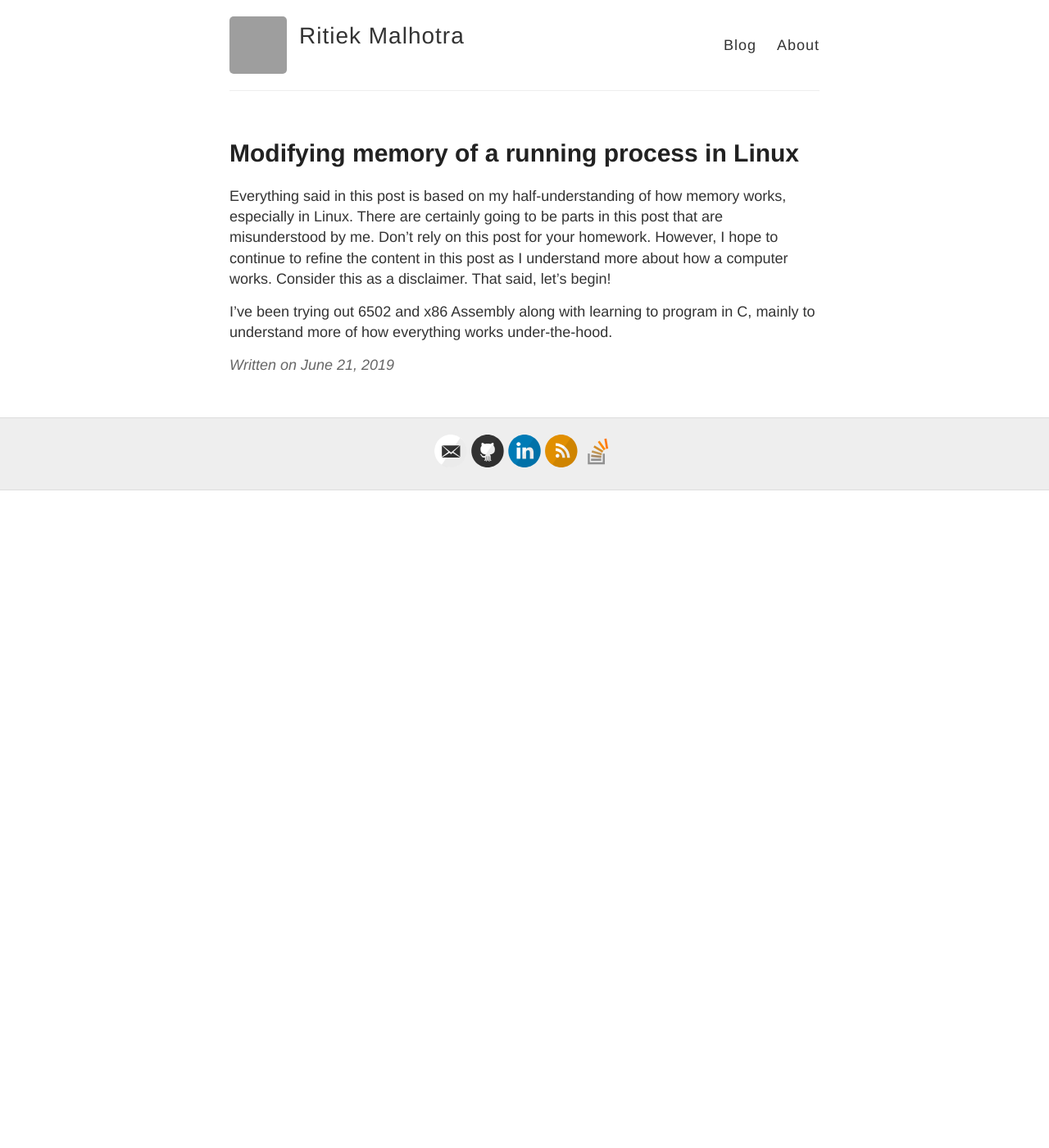
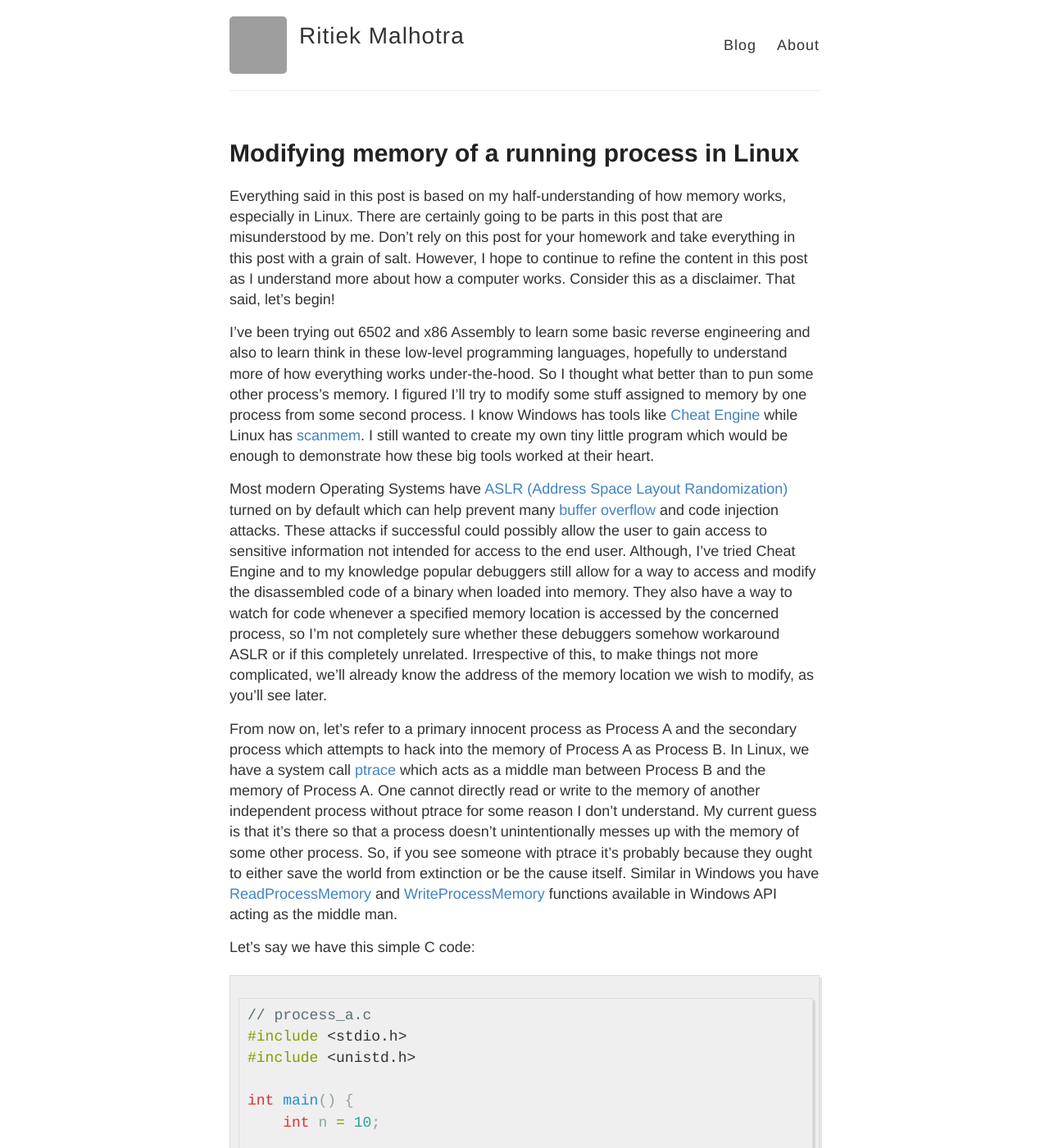
Before and after one commit to ritiek/ritiek.github.io, a Jekyll site: the page built from _posts/2019-06-21-blog-post-14.md, in a window 1280 px wide and 1400 px high. Shown: the whole window at 82% size. Built offline with Jekyll 4.4.1, drawn with Linux system fonts in a browser that asks for light colours; our own code applies the rules of GitHub Pages for plain Markdown files; some of the changed text lies outside the part shown; grey boxes are pictures that could not be loaded.

Commit message:
Still incomplete

````diff
--- a/_posts/2019-06-21-blog-post-14.md
+++ b/_posts/2019-06-21-blog-post-14.md
@@ -10,10 +10,113 @@
   - process
 ---
 
-Everything said in this post is based on my half-understanding of how memory works, especially in
-Linux. There are certainly going to be parts in this post that are misunderstood by me. Don't rely on
-this post for your homework. However, I hope to continue to refine the content in this post as I
-understand more about how a computer works. Consider this as a disclaimer. That said, let's begin!
+Everything said in this post is based on my half-understanding of how memory works,
+especially in Linux. There are certainly going to be parts in this post that are misunderstood
+by me. Don't rely on this post for your homework and take everything in this post with a
+grain of salt. However, I hope to continue to refine the content in this post as I understand
+more about how a computer works. Consider this as a disclaimer. That said, let's begin!
 
-I've been trying out 6502 and x86 Assembly along with learning to program in C, mainly to
-understand more of how everything works under-the-hood.
+I've been trying out 6502 and x86 Assembly to learn some basic reverse engineering and also
+to learn think in these low-level programming languages, hopefully to understand more of how
+everything works under-the-hood. So I thought what better than to pun some other process's
+memory. I figured I'll try to modify some stuff assigned to memory by one process from some second
+process. I know Windows has tools like [Cheat Engine]() while Linux has [scanmem]().
+I still wanted to create my own tiny little program which would be enough to demonstrate how
+these big tools worked at their heart.
+
+Most modern Operating Systems have [ASLR (Address Space Layout Randomization)]() turned on
+by default which can help prevent many [buffer overflow]() and code injection attacks. These
+attacks if successful could possibly allow the user to gain access to sensitive information
+not intended for access to the end user. Although, I've tried Cheat Engine and to my knowledge
+popular debuggers still allow for a way to access and modify the disassembled code of a binary
+when loaded into memory. They also have a way to watch for code whenever a specified memory
+location is accessed by the concerned process, so I'm not completely sure whether these
+debuggers somehow workaround ASLR or if this completely unrelated. Irrespective of this, to
+make things not more complicated, we'll already know the address of the memory location we wish
+to modify, as you'll see later.
+
+From now on, let's refer to a primary innocent process as Process A and the secondary process
+which attempts to hack into the memory of Process A as Process B. In Linux, we have a system call
+[ptrace]() which acts as a middle man between Process B and the memory of Process A. One cannot
+directly read or write to the memory of another independent process without ptrace for some
+reason I don't understand. My current guess is that it's there so that a process doesn't
+unintentionally messes up with the memory of some other process. So, if you see someone with ptrace
+it's probably because they ought to either save the world from extinction or be the cause
+itself. Similar in Windows you have [ReadProcessMemory]() and [WriteProcessMemory]()
+functions available in Windows API acting as the middle man.
+
+Let's say we have this simple C code:
+```c
+// process_a.c
+#include <stdio.h>
+#include <unistd.h>
+
+int main() {
+    int n = 10;
+
+    printf("%d\n", n);
+    printf("%p\n", &n);
+
+    sleep(25);
+    printf("%d\n", n);
+    printf("%p\n", &n);
+    return 0;
+}
+```
+
+All it does is:
+  - assign a variable a value
+  - display the variable's value and its location in memory
+  - sleep the main thread for a while
+  - display the variable's value and its location in memory again
+
+
+Let's run it:
+```console
+$ gcc process_a.c -o process_a && ./process_a
+10
+0x7fffcfd52924
+10
+0x7fffcfd52924
+```
+
+This is our Process A. Our goal is to have a Process B change the value of the assigned variable to
+something like `20` while the main thread is sleeping. If we succeed, it should show us the value `20`
+after waking up from sleep while the memory location should remain the same.
+
+I've only tried this on Linux so that's what I'll be talking about. As I mentioned earlier,
+you need to fire the ptrace system call and you can do that natively via C. So, what we'll
+do is write another program which will act as Process B. To overwrite the memory of another process
+in Linux, you need to know three things - the PID of the Process A, the memory location to be
+modified, and obviously the data you need to overwrite with. It's easy to know the PID of a process
+in Linux, and can know the memory location of the variable since our Process A prints the variable's
+memory location itself. The data can be anything, we are going to replace it with `20`.
+
+Here's how we'll use `ptrace`:
+```
+// process_b.c
+#include <sys/ptrace.h>
+#include <stdio.h>
+
+int main() {
+    int pid = 5831;
+    int *address = (int *)0x7fffcfd52924;
+    int data = 20;
+
+    ptrace(PTRACE_ATTACH, pid, NULL, NULL);
+    perror("attach");
+    ptrace(PTRACE_POKEDATA, pid, address, data);
+    perror("pokedata");
+    ptrace(PTRACE_DETACH, pid, NULL, NULL);
+    perror("detach");
+
+    return 0;
+}
+```
+
+Another thing to take care is that the PID and the memory of any process A are allotted at execution.
+As far as I know, one cannot predict the PID and where in memory a process will go live before execution.
+There are probably ways to automate this after the concerned process is executed but we'll avoid
+complicating the code.
+
+Okay, we're going to get a little hacky here.
````
